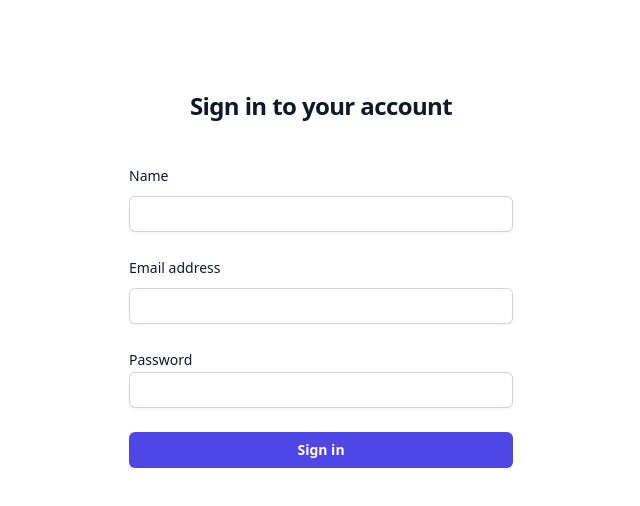
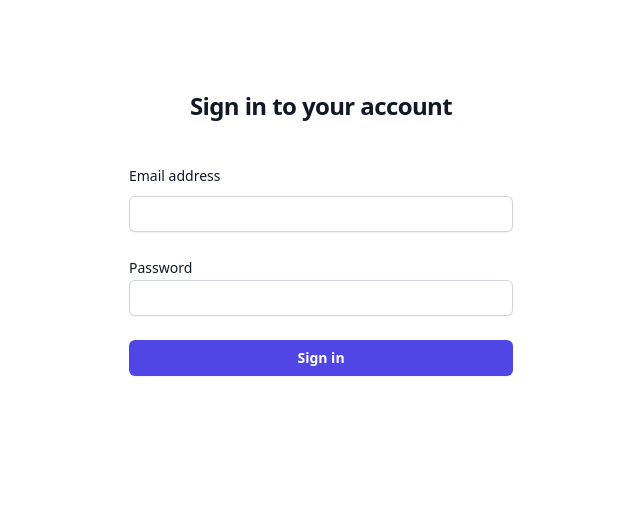
Before and after one commit to SaaammmyyyS/CS_Elective, a React (Create React App) app in the folder frontend/: page /login in a window 1280 px wide. Shown: the top 506 px of the page, without its empty margins (319-959 px from the left). Built offline with nearby package versions, Linux system fonts and the light colour scheme.

Commit message:
feat: added Login Page and fix frontend folder

```diff
--- a/frontend/package.json
+++ b/frontend/package.json
@@ -13,7 +13,7 @@
     "@types/react-router-dom": "^5.3.3",
     "react": "^18.2.0",
     "react-dom": "^18.2.0",
-    "react-router-dom": "^6.22.1",
+    "react-router-dom": "^6.22.3",
     "react-scripts": "5.0.1",
     "typescript": "^4.9.5",
     "web-vitals": "^2.1.4"
--- /dev/null
+++ b/frontend/src/App.tsx
@@ -0,0 +1,20 @@
+import {
+    BrowserRouter,
+    Route,
+    Routes
+} from "react-router-dom";
+import Register from "./pages/Register";
+import Login from "./pages/login";
+
+function App() {
+    return (
+        <BrowserRouter>
+            <Routes>
+                <Route path="/register" element={<Register />} />
+                <Route path="/login" element={<Login />} />
+            </Routes>
+        </BrowserRouter>
+    );
+}
+
+export default App;
--- a/frontend/src/index.tsx
+++ b/frontend/src/index.tsx
@@ -1,7 +1,7 @@
 import React from 'react';
 import ReactDOM from 'react-dom/client';
 import './index.css';
-import Register from './Register';
+import App from './App';
 import reportWebVitals from './reportWebVitals';
 
 const root = ReactDOM.createRoot(
@@ -9,7 +9,7 @@ const root = ReactDOM.createRoot(
 );
 root.render(
   <React.StrictMode>
-    <Register />
+    <App />
   </React.StrictMode>
 );
 
--- /dev/null
+++ b/frontend/src/pages/login.tsx
@@ -0,0 +1,56 @@
+import { SyntheticEvent, useState } from "react";
+
+
+const Login = () => {
+    const [email, setEmail] = useState('');
+    const [password, setPassword] = useState('');
+
+    const submit = async (e: SyntheticEvent) => {
+        e.preventDefault();
+
+        await fetch('http://localhost:8000/api/login', {
+            method: 'POST',
+            headers: {'Content-Type': 'application/json'},
+            credentials: 'include',
+            body: JSON.stringify({
+                email,
+                password
+            })
+        });
+
+      }
+
+    return (
+        <div className="App">
+          <div className="flex min-h-full flex-col justify-center px-6 py-12 lg:px-8">
+            <div className="sm:mx-auto sm:w-full sm:max-w-sm">
+              <h2 className="mt-10 text-center text-2xl font-bold leading-9 tracking-tight text-gray-900">Sign in to your account</h2>
+            </div>
+
+            <div className="mt-10 sm:mx-auto sm:w-full sm:max-w-sm">
+              <form className="space-y-6" onSubmit={submit}>
+                <div>
+                  <label htmlFor="email" className="block text-sm font-medium leading-6 text-gray-900">Email address</label>
+                  <div className="mt-2">
+                    <input id="email" name="email" type="email" onChange={e => setEmail(e.target.value)}  autoComplete="email" required className="block w-full rounded-md border-0 py-1.5 text-gray-900 shadow-sm ring-1 ring-inset ring-gray-300 placeholder:text-gray-400 focus:ring-2 focus:ring-inset focus:ring-indigo-600 sm:text-sm sm:leading-6"></input>
+                  </div>
+                </div>
+
+                <div>
+                  <div className="mt-2">
+                    <label htmlFor="password" className="block text-sm font-medium leading-6 text-gray-900">Password</label>
+                    <input id="password" name="password" onChange={e => setPassword(e.target.value)} type="password" autoComplete="current-password" required className="block w-full rounded-md border-0 py-1.5 text-gray-900 shadow-sm ring-1 ring-inset ring-gray-300 placeholder:text-gray-400 focus:ring-2 focus:ring-inset focus:ring-indigo-600 sm:text-sm sm:leading-6"></input>
+                  </div>
+                </div>
+
+                <div>
+                  <button type="submit" className="flex w-full justify-center rounded-md bg-indigo-600 px-3 py-1.5 text-sm font-semibold leading-6 text-white shadow-sm hover:bg-indigo-500 focus-visible:outline focus-visible:outline-2 focus-visible:outline-offset-2 focus-visible:outline-indigo-600">Sign in</button>
+                </div>
+              </form>
+            </div>
+          </div>
+        </div>
+    );
+}
+
+export default Login;
```
Also changed, not shown: frontend/src/pages/Register.tsx (renamed from frontend/src/Register.tsx), 2 other files (tests, documents, lock files or other folders).
